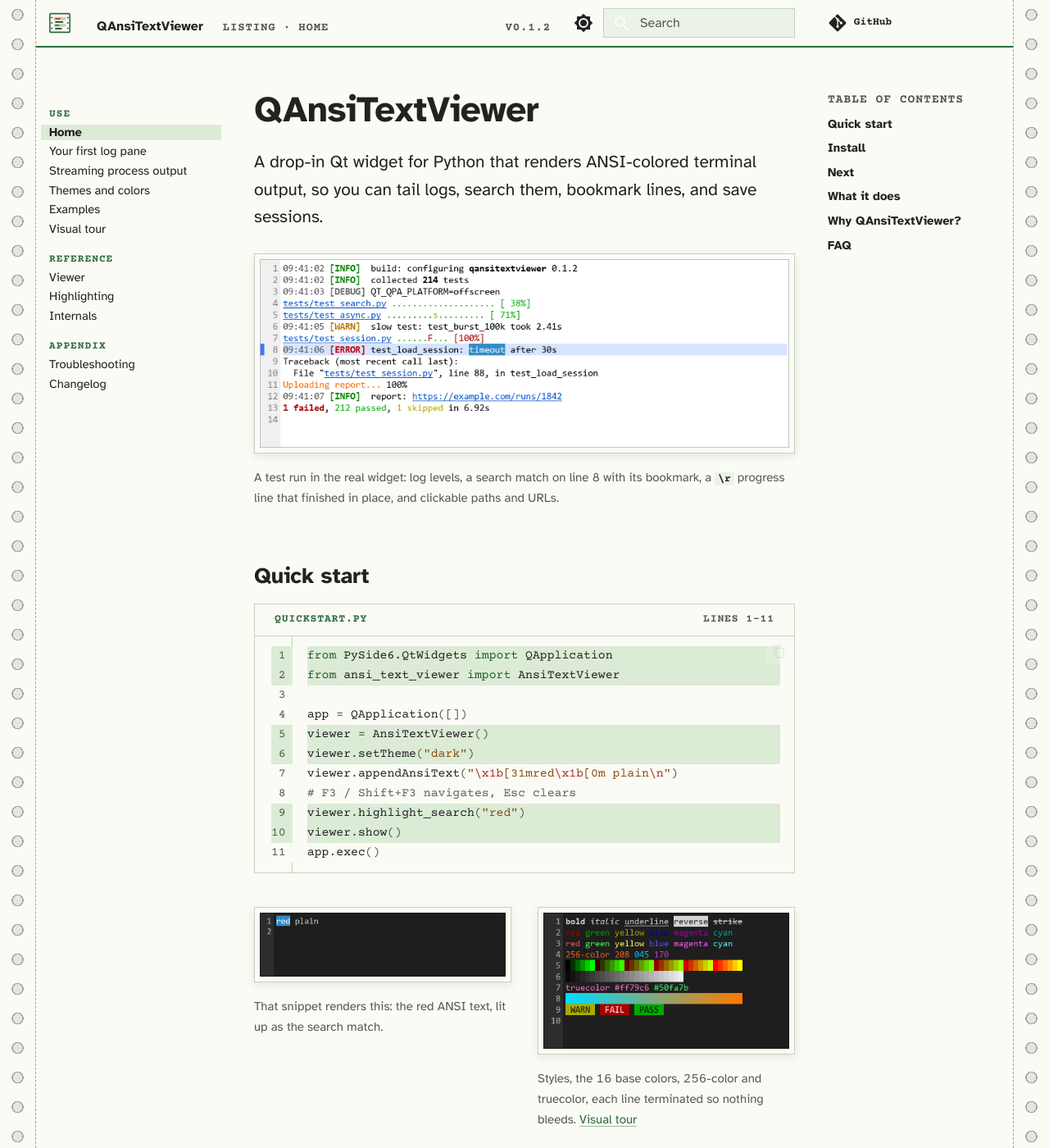
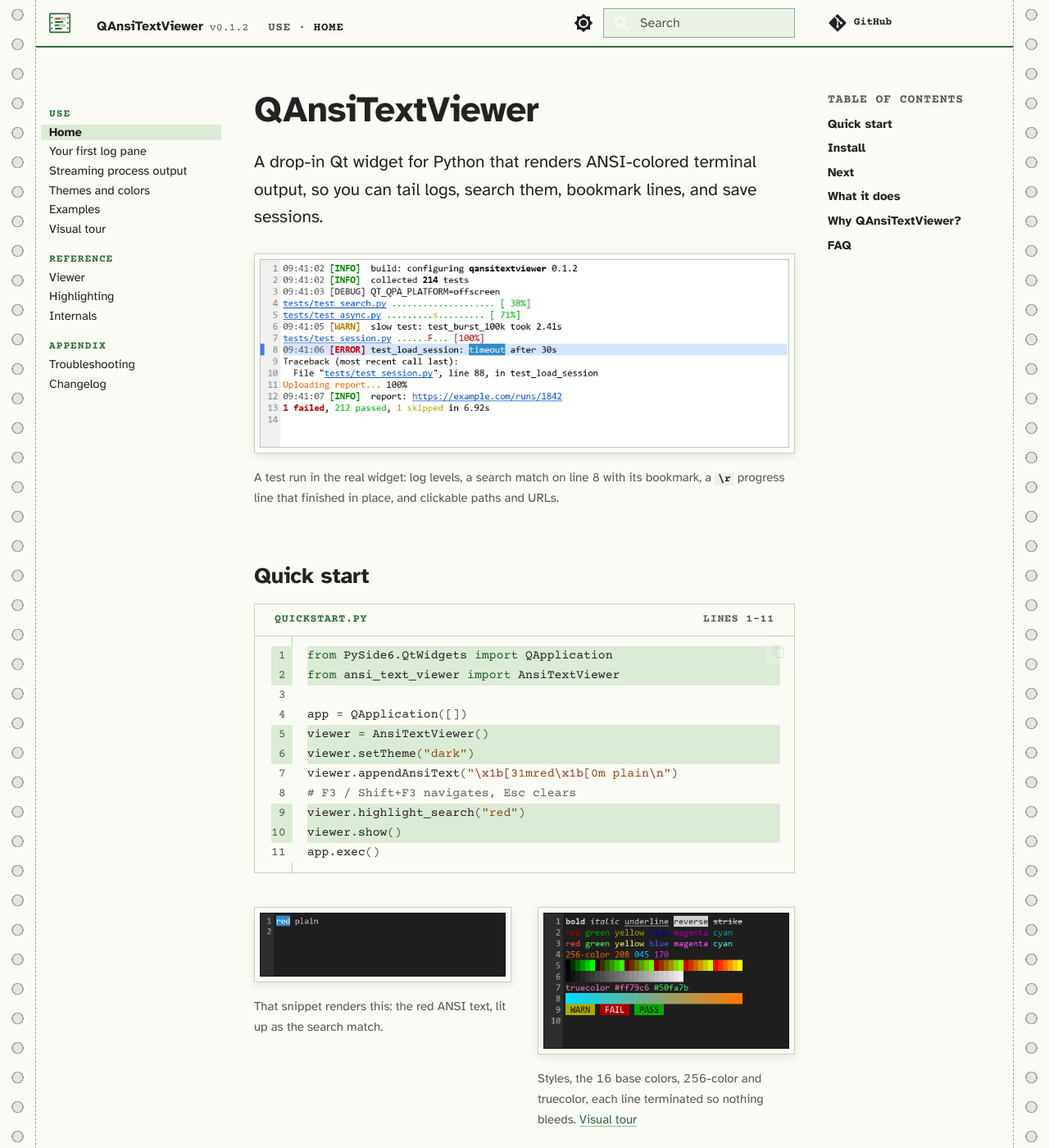
Before and after one commit to tanishq-kumar/QAnsiTextViewer, an MkDocs documentation site: the page built from docs/index.md, in a window 1280 px wide and 1400 px high. Shown: the whole window at 82% size. Built offline with MkDocs 1.6.1 and Material for MkDocs 9.7.7, drawn with Linux system fonts in a browser that asks for light colours; plug-ins that fetch from the network failed and are left out; comment, search, counter and statistics services are not loaded.

Commit message:
docs: show section and name in the running head and fix the feed rails

```diff
--- a/docs/javascripts/feed.js
+++ b/docs/javascripts/feed.js
@@ -1,13 +1,19 @@
 // Tractor feed: the sprocket rails move with the scroll at paper speed,
 // and every listing gets a header strip with its line count.
 (function () {
-  var root = document.documentElement;
+  var PITCH = 36; // must match --gb-pitch
   var still = window.matchMedia("(prefers-reduced-motion: reduce)");
+  var rails = document.getElementsByClassName("gb-feed");
   var queued = false;
 
+  // Each rail is one pitch taller than the viewport; sliding it up by
+  // (scrollY mod pitch) looks like endless paper and only moves layers.
   function feed() {
     queued = false;
-    root.style.setProperty("--gb-feed", -window.scrollY + "px");
+    var offset = still.matches ? 0 : -(window.scrollY % PITCH);
+    for (var i = 0; i < rails.length; i++) {
+      rails[i].style.transform = "translateY(" + offset + "px)";
+    }
   }
 
   function onScroll() {
@@ -15,6 +21,8 @@
     queued = true;
     window.requestAnimationFrame(feed);
   }
+
+  still.addEventListener("change", feed);
 
   function countLines(code) {
     return code.textContent.replace(/\n$/, "").split("\n").length;
--- a/docs/stylesheets/listing.css
+++ b/docs/stylesheets/listing.css
@@ -67,7 +67,6 @@
   --gb-pitch: 36px;
   --gb-rail: 44px;
   --gb-hole-r: 6px;
-  --gb-feed: 0px;
 }
 
 [data-md-color-scheme="slate"] {
@@ -151,12 +150,12 @@ body {
 
 /* ---- Tractor-feed rails ---------------------------------------------- */
 
-/* Below 1220px the rails narrow to half-holes rather than vanish. */
+/* Below 1220px there is no room for real sprocket holes, so the rail
+   becomes just its perforation: a torn edge, not a clipped pattern. */
 @media screen and (max-width: 76.234375em) {
   :root,
   [data-md-color-scheme] {
-    --gb-rail: 14px;
-    --gb-hole-r: 3px;
+    --gb-rail: 12px;
   }
 }
 
@@ -164,13 +163,16 @@ body {
   padding-inline: var(--gb-rail);
 }
 
+/* The rail is one pitch taller than the viewport and slides up by
+   (scrollY mod pitch) via transform, so feeding never restyles the page.
+   It sits under Material's header (4), overlay (4) and drawer (5). */
 .gb-feed {
   display: block;
   position: fixed;
   top: 0;
-  bottom: 0;
+  height: calc(100vh + var(--gb-pitch));
   width: var(--gb-rail);
-  z-index: 5;
+  z-index: 3;
   pointer-events: none;
   background-color: var(--gb-paper);
   background-image: radial-gradient(
@@ -180,17 +182,13 @@ body {
     transparent calc(var(--gb-hole-r) + 1.5px)
   );
   background-size: 100% var(--gb-pitch);
-  background-position: 0 var(--gb-feed);
+  background-repeat: repeat-y;
+  will-change: transform;
 }
 
-/* Half-holes: on narrow rails the punch sits on the outer edge. */
 @media screen and (max-width: 76.234375em) {
-  .gb-feed--left {
-    background-position: -7px var(--gb-feed);
-  }
-
-  .gb-feed--right {
-    background-position: 7px var(--gb-feed);
+  .gb-feed {
+    background-image: none;
   }
 }
 
@@ -202,6 +200,16 @@ body {
 .gb-feed--right {
   right: 0;
   border-left: 1px dashed var(--gb-hole);
+}
+
+@media print {
+  .gb-feed {
+    display: none;
+  }
+
+  body {
+    padding-inline: 0;
+  }
 }
 
 /* ---- Running head ---------------------------------------------------- */
@@ -223,6 +231,7 @@ body {
   width: auto;
 }
 
+/* Identity (name + version) on the left, then where you are: section · page */
 .gb-head__title {
   display: flex;
   align-items: baseline;
@@ -232,39 +241,47 @@ body {
   line-height: 2.8rem;
 }
 
+.gb-head__id {
+  display: flex;
+  align-items: baseline;
+  gap: 0.4rem;
+  white-space: nowrap;
+}
+
 .gb-head__name {
   font-weight: 700;
   color: var(--gb-ink) !important;
-  white-space: nowrap;
 }
 
-.gb-head__listing,
 .gb-head__version {
+  font-family: var(--md-code-font-family);
+  font-size: 0.66rem;
+  color: var(--gb-mute);
+  font-variant-numeric: tabular-nums;
+}
+
+.gb-head__where {
+  min-width: 0;
   font-family: var(--md-code-font-family);
   font-size: 0.7rem;
   font-weight: 700;
   letter-spacing: 0.06em;
   text-transform: uppercase;
-  color: var(--gb-mute);
   white-space: nowrap;
-  overflow: hidden;
-  text-overflow: ellipsis;
 }
 
-.gb-head__version {
-  margin-left: auto;
-  padding-right: 0.4rem;
-  font-variant-numeric: tabular-nums;
+.gb-head__section,
+.gb-head__sep {
+  color: var(--gb-mute);
 }
 
-@media screen and (max-width: 44.984375em) {
-  .gb-head__title {
-    gap: 0.6rem;
-  }
+.gb-head__page {
+  color: var(--gb-ink);
+}
 
-  .gb-head__version {
-    display: none;
-  }
+/* The repo widget repeats the version; the head already prints it. */
+.md-header.gb-head .md-source__fact--version {
+  display: none;
 }
 
 .md-header.gb-head .md-header__button,
@@ -280,7 +297,7 @@ body {
 @media screen and (min-width: 60em) {
   .md-search__form {
     background: var(--gb-band-soft);
-    border: 1px solid var(--gb-edge);
+    border: 1px solid var(--gb-hole);
     border-radius: 0;
   }
 
@@ -299,12 +316,18 @@ body {
   }
 }
 
-/* Running head never truncates a word: below 1220px the logo carries the
-   name and the head prints the listing; on phones, where Material hides the
-   logo, the name returns with the page name stacked under it. */
+/* Never truncate a word: drop pieces whole as the head narrows.
+   Below 1220px the version goes (the name stays: Material hides the logo
+   here); below 60em the section goes; on phones name and page stack. */
 @media screen and (max-width: 76.234375em) {
-  .gb-head__name,
   .gb-head__version {
+    display: none;
+  }
+}
+
+@media screen and (max-width: 59.984375em) {
+  .gb-head__section,
+  .gb-head__sep {
     display: none;
   }
 }
@@ -318,18 +341,9 @@ body {
     line-height: 1.2;
   }
 
-  .gb-head__name {
-    display: block;
-    font-size: 0.8rem;
-  }
-
-  .gb-head__listing {
-    font-size: 0;
+  .gb-head__where {
+    font-size: 0.6rem;
     white-space: normal;
-  }
-
-  .gb-head__listing .gb-head__page {
-    font-size: 0.6rem;
   }
 }
 
--- a/overrides/partials/header.html
+++ b/overrides/partials/header.html
@@ -1,11 +1,12 @@
 {#-
   Green-bar running head: Material's header with the title area set as a
-  listing head (site · LISTING page · version).
+  listing head (site + version, then section · page).
 -#}
 {% set class = "md-header md-header--shadow gb-head" %}
 <header class="{{ class }}" data-md-component="header">
   <nav class="md-header__inner md-grid" aria-label="{{ lang.t('header') }}">
-    <a href="{{ config.extra.homepage | d(nav.homepage.url, true) | url }}" title="{{ config.site_name | e }}" class="md-header__button md-logo" aria-label="{{ config.site_name }}" data-md-component="logo">
+    {#- The name link carries "home"; the logo stays out of the tab order. -#}
+    <a href="{{ config.extra.homepage | d(nav.homepage.url, true) | url }}" title="{{ config.site_name | e }}" class="md-header__button md-logo" aria-hidden="true" tabindex="-1" data-md-component="logo">
       {% include "partials/logo.html" %}
     </a>
     <label class="md-header__button md-icon" for="__drawer">
@@ -13,14 +14,18 @@
       {% include ".icons/" ~ icon ~ ".svg" %}
     </label>
     <div class="md-header__title gb-head__title">
-      <a class="gb-head__name" href="{{ config.extra.homepage | d(nav.homepage.url, true) | url }}">{{ config.site_name }}</a>
-      <span class="gb-head__listing">
-        Listing &middot;
+      <span class="gb-head__id">
+        <a class="gb-head__name" href="{{ config.extra.homepage | d(nav.homepage.url, true) | url }}">{{ config.site_name }}</a>
+        {%- if config.extra.version_label %}
+          <span class="gb-head__version">{{ config.extra.version_label }}</span>
+        {%- endif %}
+      </span>
+      <span class="gb-head__where">
+        {%- if page.parent and page.parent.title %}
+          <span class="gb-head__section">{{ page.parent.title }}</span><span class="gb-head__sep" aria-hidden="true"> &middot; </span>
+        {%- endif %}
         <span class="gb-head__page">{% if page.meta and page.meta.title %}{{ page.meta.title }}{% elif page.is_homepage %}Home{% else %}{{ page.title }}{% endif %}</span>
       </span>
-      {% if config.extra.version_label %}
-        <span class="gb-head__version">{{ config.extra.version_label }}</span>
-      {% endif %}
     </div>
     {% if config.theme.palette %}
       {% if not config.theme.palette is mapping %}
```
